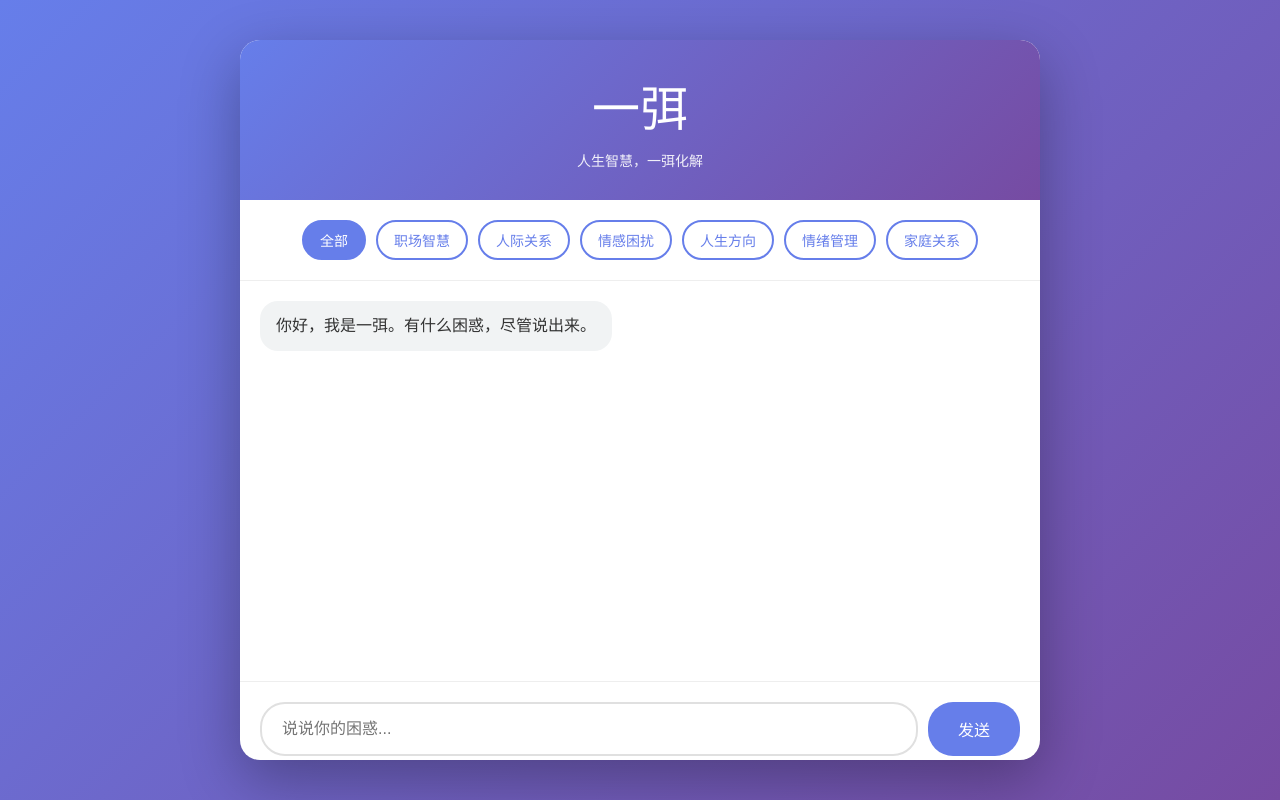
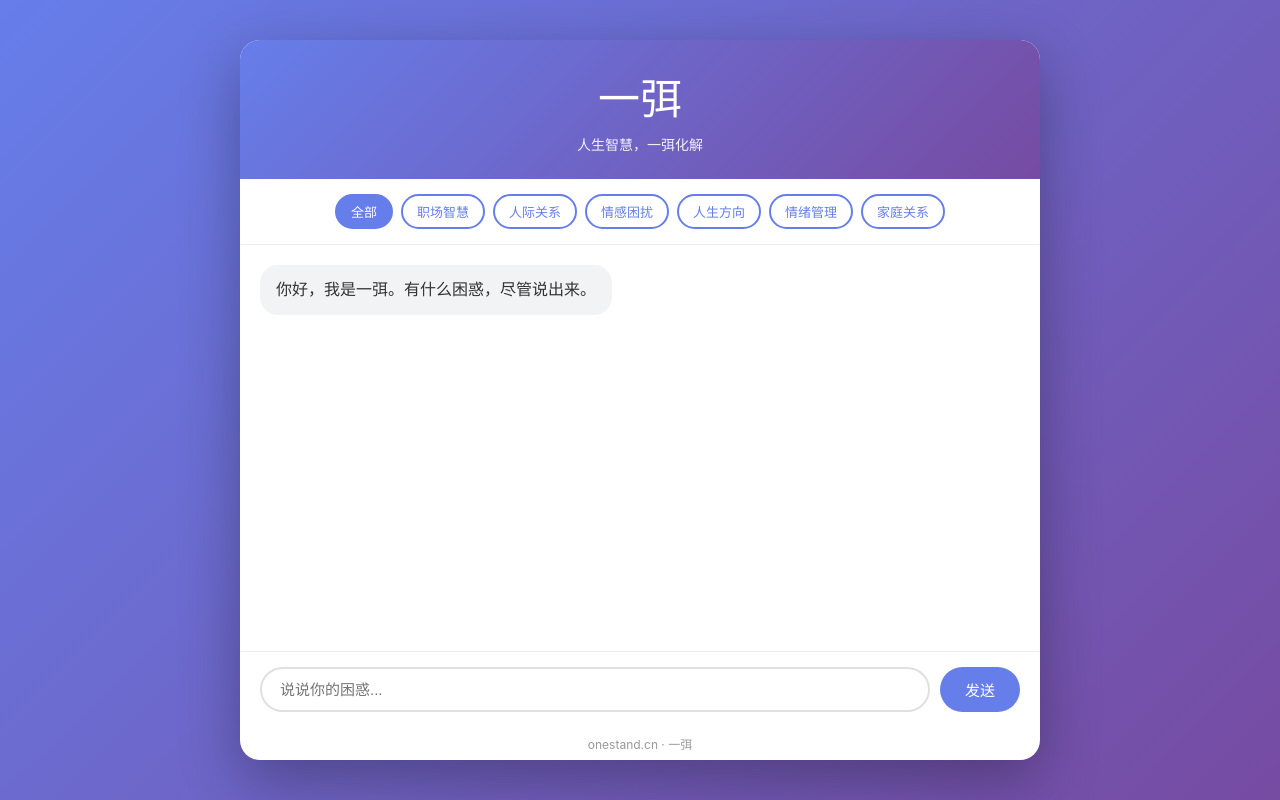
Before and after one commit to aapeakinc-hue/onestand, a website: page index.html in a window 1280 px wide. Drawn offline with Linux system fonts and the light colour scheme.

Commit message:
Refactor HTML structure and styles for clarity

```diff
--- a/index.html
+++ b/index.html
@@ -27,7 +27,7 @@
             box-shadow: 0 20px 60px rgba(0, 0, 0, 0.3);
             max-width: 800px;
             width: 100%;
-            max-height: 90vh;
+            height: 90vh;
             display: flex;
             flex-direction: column;
             overflow: hidden;
@@ -36,14 +36,15 @@
         .header {
             background: linear-gradient(135deg, #667eea 0%, #764ba2 100%);
             color: white;
-            padding: 30px;
+            padding: 25px;
             text-align: center;
+            flex-shrink: 0;
         }
 
         .header h1 {
-            font-size: 48px;
+            font-size: 42px;
             font-weight: 300;
-            margin-bottom: 10px;
+            margin-bottom: 8px;
         }
 
         .header p {
@@ -54,20 +55,21 @@
         .category-selector {
             display: flex;
             flex-wrap: wrap;
-            gap: 10px;
-            padding: 20px;
+            gap: 8px;
+            padding: 15px;
             border-bottom: 1px solid #eee;
             justify-content: center;
+            flex-shrink: 0;
         }
 
         .category-btn {
-            padding: 8px 16px;
+            padding: 6px 14px;
             border: 2px solid #667eea;
             background: white;
             color: #667eea;
             border-radius: 20px;
             cursor: pointer;
-            font-size: 14px;
+            font-size: 13px;
             transition: all 0.3s;
         }
 
@@ -85,8 +87,6 @@
             flex: 1;
             overflow-y: auto;
             padding: 20px;
-            min-height: 400px;
-            max-height: 500px;
         }
 
         .message {
@@ -118,8 +118,10 @@
         }
 
         .input-container {
-            padding: 20px;
+            padding: 15px 20px;
             border-top: 1px solid #eee;
+            flex-shrink: 0;
+            background: white;
         }
 
         .input-group {
@@ -129,10 +131,10 @@
 
         input[type="text"] {
             flex: 1;
-            padding: 15px 20px;
+            padding: 12px 18px;
             border: 2px solid #e0e0e0;
             border-radius: 25px;
-            font-size: 16px;
+            font-size: 15px;
             outline: none;
             transition: border-color 0.3s;
         }
@@ -142,12 +144,12 @@
         }
 
         button.send-btn {
-            padding: 15px 30px;
+            padding: 12px 25px;
             background: #667eea;
             color: white;
             border: none;
             border-radius: 25px;
-            font-size: 16px;
+            font-size: 15px;
             cursor: pointer;
             transition: all 0.3s;
         }
@@ -185,9 +187,25 @@
 
         .footer {
             text-align: center;
-            padding: 10px;
+            padding: 8px;
             color: #999;
             font-size: 12px;
+            flex-shrink: 0;
+        }
+
+        @media (max-width: 600px) {
+            .header h1 {
+                font-size: 36px;
+            }
+
+            .category-btn {
+                padding: 5px 10px;
+                font-size: 12px;
+            }
+
+            .message-content {
+                max-width: 85%;
+            }
         }
     </style>
 </head>
```
